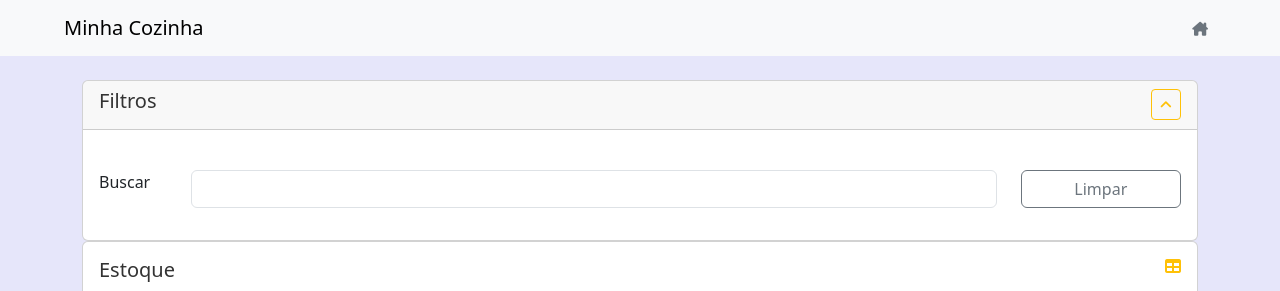
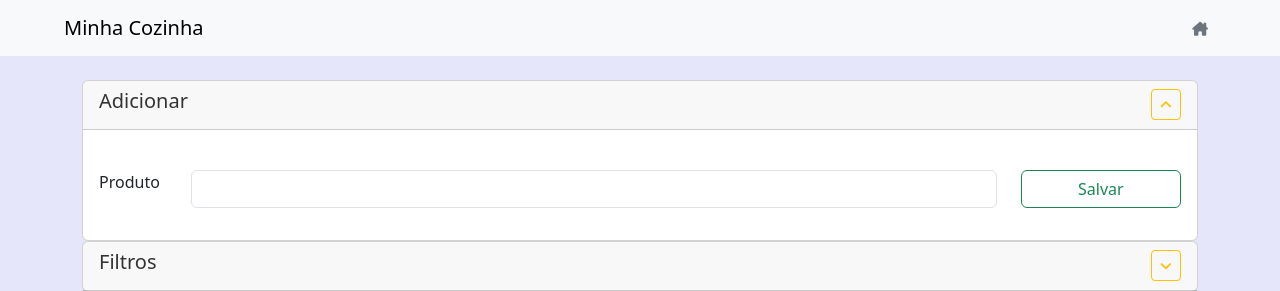
Before and after one commit to IgorCooli/minha-cozinha-fe, a React (Create React App) app: page /my-stock in a window 1280 px wide. Both pictures are taken after a click on the button 1165 px from the left and 104 px from the top of the page. Shown: the top 291 px of the page. Built offline with nearby package versions, Linux system fonts and the light colour scheme; no server answers.

Commit message:
add stock item

```diff
--- a/src/components/MyStock/MyStock.js
+++ b/src/components/MyStock/MyStock.js
@@ -2,12 +2,14 @@ import React, { useState, useEffect } from 'react';
 import { Button, Card, Col, Container, Row, Table, Pagination, Form } from 'react-bootstrap';
 import NavigationBar from '../navbar/NavigationBar';
 import { useNavigate } from 'react-router-dom';
-import { getStockData } from '../../service/stock/StockService';
+import { getStockData, addStockData } from '../../service/stock/StockService';
 
 const MyStock = () => {
     const [stockData, setStock] = useState([]);
     const [query, setQuery] = useState('');
     const [isFiltersVisible, setFiltersVisible] = useState(false);
+    const [isRegisterVisible, setRegisterVisible] = useState(false);
+    const [stockItem, setStockItem] = useState("");
     const [pageSize, setPageSize] = useState(5);
     const navigate = useNavigate();
 
@@ -27,6 +29,24 @@ const MyStock = () => {
         // Fetch initial data when the component mounts
         handleStock();
     }, [pageSize]);
+
+    const handleAddStockItem = () => {
+        if(stockItem!== "") {
+            addStockData(stockItem)
+                .then(() => {
+                    // Atualiza o estoque após adicionar o item
+                    handleStock();
+                    // Limpa o campo do novo item
+                    setStockItem("");
+                    setQuery("")
+                    handleStock()
+                })
+                .catch((error) => {
+                    console.error('Erro ao adicionar item ao estoque', error);
+                    // Trate o erro adequadamente
+                });
+        }
+    };
 
     const handleStock = () => {
         getStockData(query)
@@ -58,6 +78,10 @@ const MyStock = () => {
         setFiltersVisible(!isFiltersVisible);
     };
 
+    const handleRegisterVisibility = () => {
+        setRegisterVisible(!isRegisterVisible);
+    };
+
     const handleRemoveItem = (index) => {
         // Lógica para remover o item do estoque
     };
@@ -70,6 +94,52 @@ const MyStock = () => {
         <div>
             <NavigationBar />
             <Container className="mt-4">
+                <Card>
+                    <Card.Header>
+                        <Row>
+                            <Col>
+                                <Card.Title style={{ color: '#333333' }}>
+                                    Adicionar
+                                </Card.Title>
+                            </Col>
+                            <Col>
+                                <div style={hideBlockButtonStyle}>
+                                    <Button size="sm" onClick={handleRegisterVisibility} variant="outline-warning">
+                                        {isRegisterVisible ? <i className="fa-solid fa-angle-up"></i> : <i className="fa-solid fa-angle-down"></i>}
+                                    </Button>
+                                </div>
+                            </Col>
+                        </Row>
+                    </Card.Header>
+                    {isRegisterVisible && (
+                        <Card.Body>
+                            <Row className="mt-4">
+                                <Col sm={1}>
+                                    Produto
+                                </Col>
+                                <Col sm={9}>
+                                    <Form.Group className="mb-3" controlId="formGridProduct">
+                                        <Form.Control
+                                            type="text"
+                                            id="formGridProduct"
+                                            value={stockItem}
+                                            onChange={(e) => setStockItem(e.target.value)}
+                                        />
+                                    </Form.Group>
+                                </Col>
+                                <Col sm={2}>
+                                    <Button
+                                        style={{ width: '100%' }}
+                                        onClick={handleAddStockItem} // Adiciona o item ao estoque
+                                        variant="outline-success"
+                                    >
+                                        Salvar
+                                    </Button>
+                                </Col>
+                            </Row>
+                        </Card.Body>
+                    )}
+                </Card>
                 <Card>
                     <Card.Header>
                         <Row>
@@ -94,10 +164,10 @@ const MyStock = () => {
                                     Buscar
                                 </Col>
                                 <Col sm={9}>
-                                    <Form.Group className="mb-3" controlId="formGridProduct">
+                                    <Form.Group className="mb-3" controlId="formGridSearch">
                                         <Form.Control
                                             type="text"
-                                            id="formGridProduct"
+                                            id="formGridSearch"
                                             value={query}
                                             onChange={(e) => handleSearchQuery(e.target.value)}
                                         />
--- a/src/service/stock/StockService.js
+++ b/src/service/stock/StockService.js
@@ -48,4 +48,35 @@ const getStockData = async (value) => {
 
 };
 
-export {findSales, getStockData};
+const addStockData = async (value) => {
+    let stockData = {
+        name: value
+    }
+    try {
+        const response = await axios.post(
+            'https://minha-cozinha-be-4ff98ced1599.herokuapp.com/stock',
+            // 'http://localhost:8080/api/register-customer',
+            JSON.stringify(stockData),
+            {
+                headers: {
+                    'Content-Type': 'application/json',
+                },
+            }
+        );
+    } catch (error) {
+        if (error.response.status === 401) {
+            console.log('Token expired');
+            throw new Error('token.invalid_or_expired');
+        }
+
+        if (error.response.status !== 201) {
+            console.log('Registration failed');
+            throw new Error('registration.failed');
+        }
+        console.log("ERROR ON SERVICE: " + error)
+        throw error;
+    }
+
+};
+
+export {findSales, getStockData, addStockData};
```
